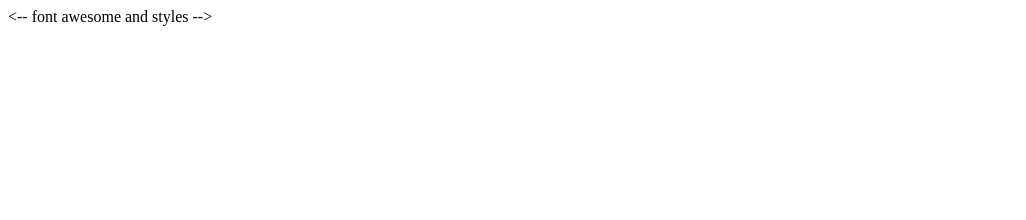
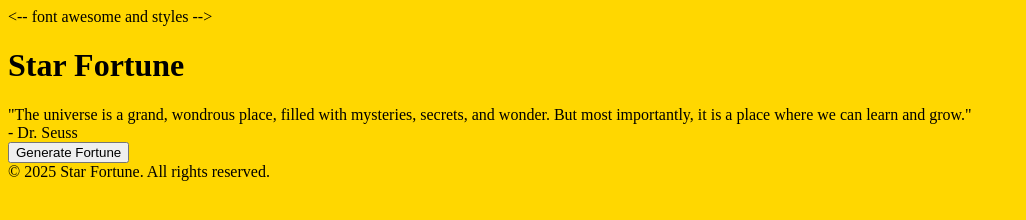
Before and after one commit to jammy-8/Star-Fortune, a plain HTML site: page index.html in a window 1280 px wide. Shown: the whole page, without its empty margins (0-1026 px from the left). Drawn offline with Linux system fonts and the light colour scheme; a web font is replaced by a local one.

Commit message:
created basic structure of page

```diff
--- a/assets/css/style.css
+++ b/assets/css/style.css
@@ -0,0 +1,3 @@
+body {
+    background-color: gold
+}
--- a/index.html
+++ b/index.html
@@ -4,6 +4,7 @@
         <title>Star Fortune</title>
         <meta charset="utf-8">
         <meta name="viewport" content="width=device-width, initial-scale=1">
+
 
         <-- font awesome and styles -->
         <link rel="preconnect" href="https://fonts.googleapis.com">
@@ -12,5 +13,34 @@
 
         <link rel="stylesheet" type="text/css" href="assets/css/style.css">
 
+    </head>
+
+    <body>
+        <div class="container">
+            <h1 class="header">Star Fortune</h1>
+            <div class="quote">
+                "The universe is a grand, wondrous place, filled with mysteries, secrets, and wonder. But most importantly, it is a place where we can learn and grow."
+                <br>
+                - Dr. Seuss
+            </div>
+
+            <div class="star-box">
+                <div class="star"></div>
+                <div class="star"></div>
+                <div class="star"></div>
+            </div>
+
+            <div class="btn-container">
+                <button class="btn" onclick="generateFortune()">Generate Fortune</button>
+            </div>
+            <div id="fortune-result" class="fortune-result"></div>
+
+            <div class="footer">
+                &copy; 2025 Star Fortune. All rights reserved.
+            </div>
+        </div>
+
+        <script src="assets/js/script.js"></script>
+    </body>
 
 </html>
```
